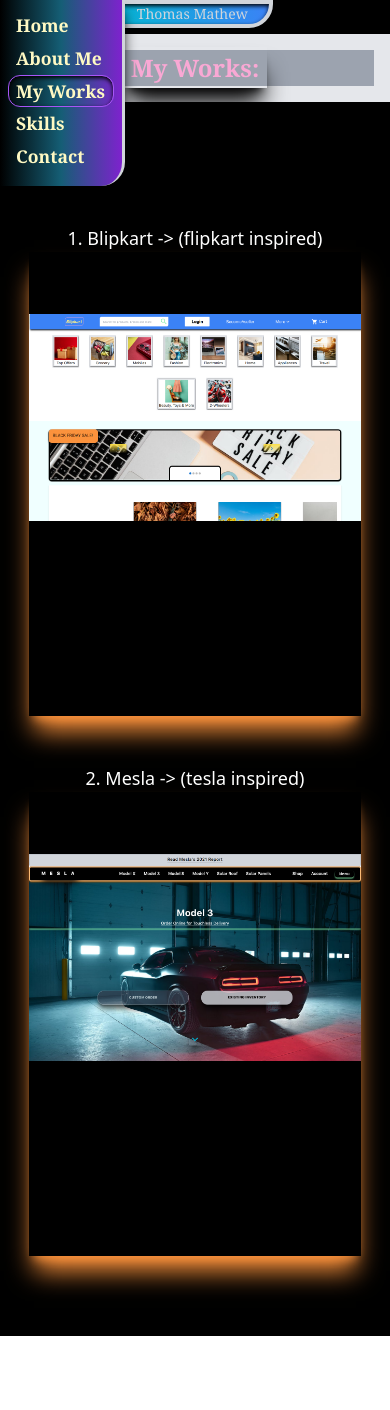
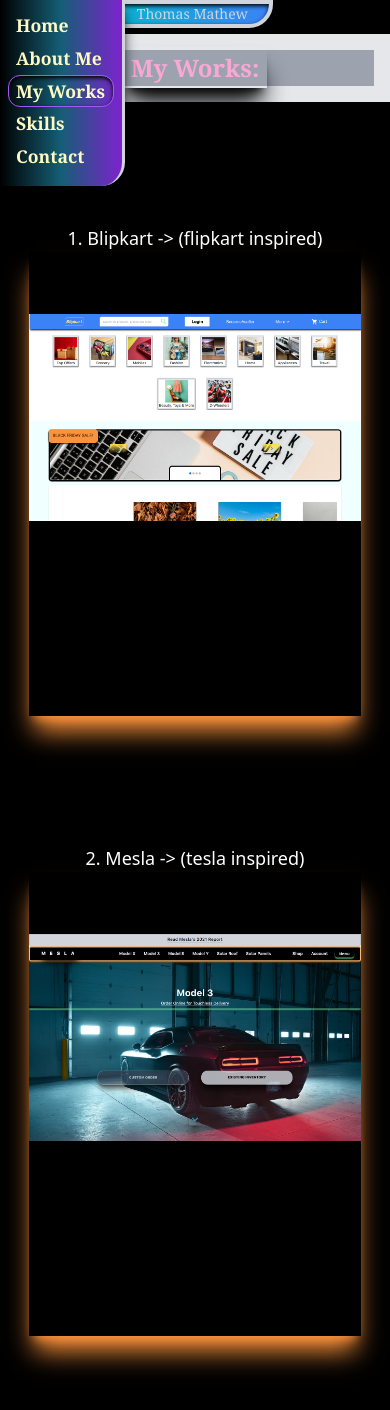
Before and after one commit to luffy17zoro17/portfolio.1, a Next.js app: page /myworks in a window 390 px wide. Shown: the top 1410 px of the page. Before the commit the page ends 1336 px from the top, so only its background shows below. Built offline with nearby package versions, Linux system fonts and the light colour scheme.

Commit message:
changesss

```diff
--- a/pages/myworks.js
+++ b/pages/myworks.js
@@ -41,12 +41,12 @@
             shadow-xl shadow-black px-2 py-1">
                 My Works:</span></h2>
          <div className="flex flex-col
-         items-center pt-[11rem] pb-[5rem] justify-evenly md:pt-[8rem]
+         items-center pt-[6rem] pb-[5rem] justify-evenly md:pt-[8rem]
          lg:flex-row">
            {Works.map((work)=>(
 
             <div key={work.id} className="text-white">
-            <div className="flex flex-col items-center justify-center mt-[-5rem]">
+            <div className="flex flex-col items-center justify-center">
             <h1 className="text-center text-lg lg:text-2xl pt-[8rem]">{work.name}</h1>
             <div className="w-[85vw] h-[29rem] shadow-xl shadow-orange-400
              hover:shadow-green-300 sm:w-[50vw] md:w-[28rem]">
```
